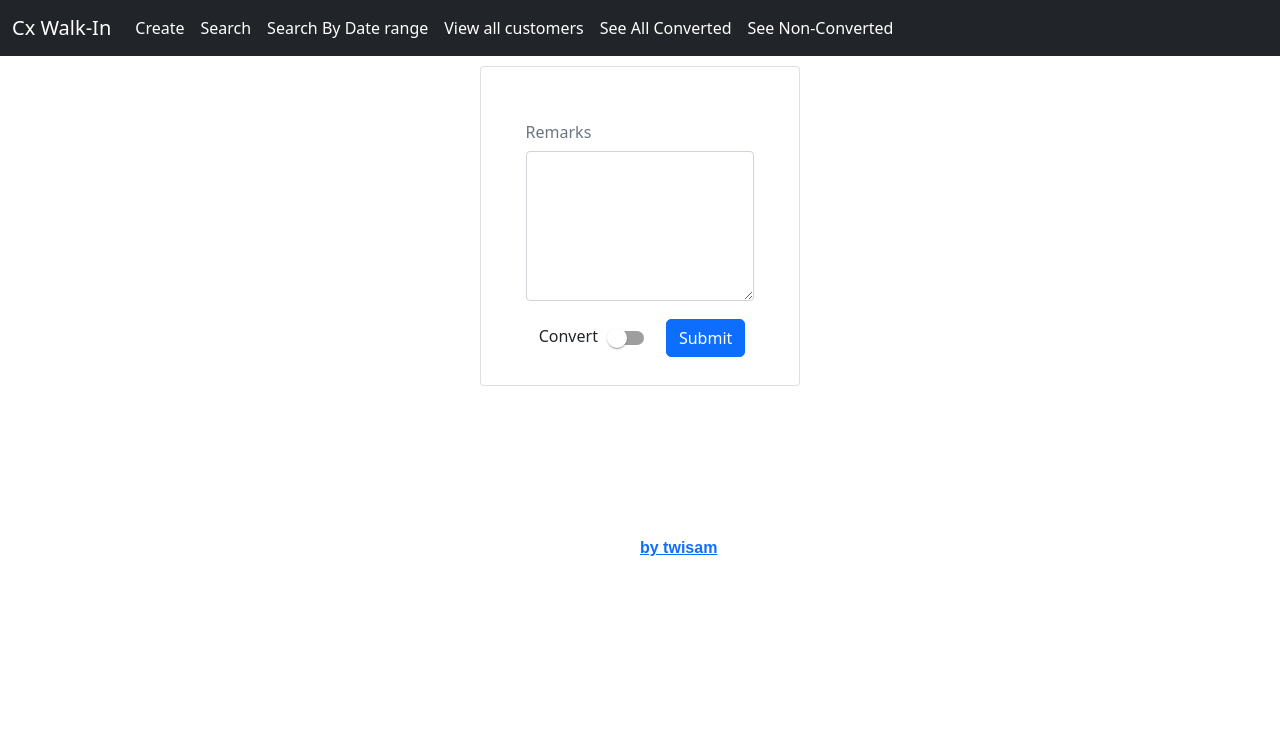
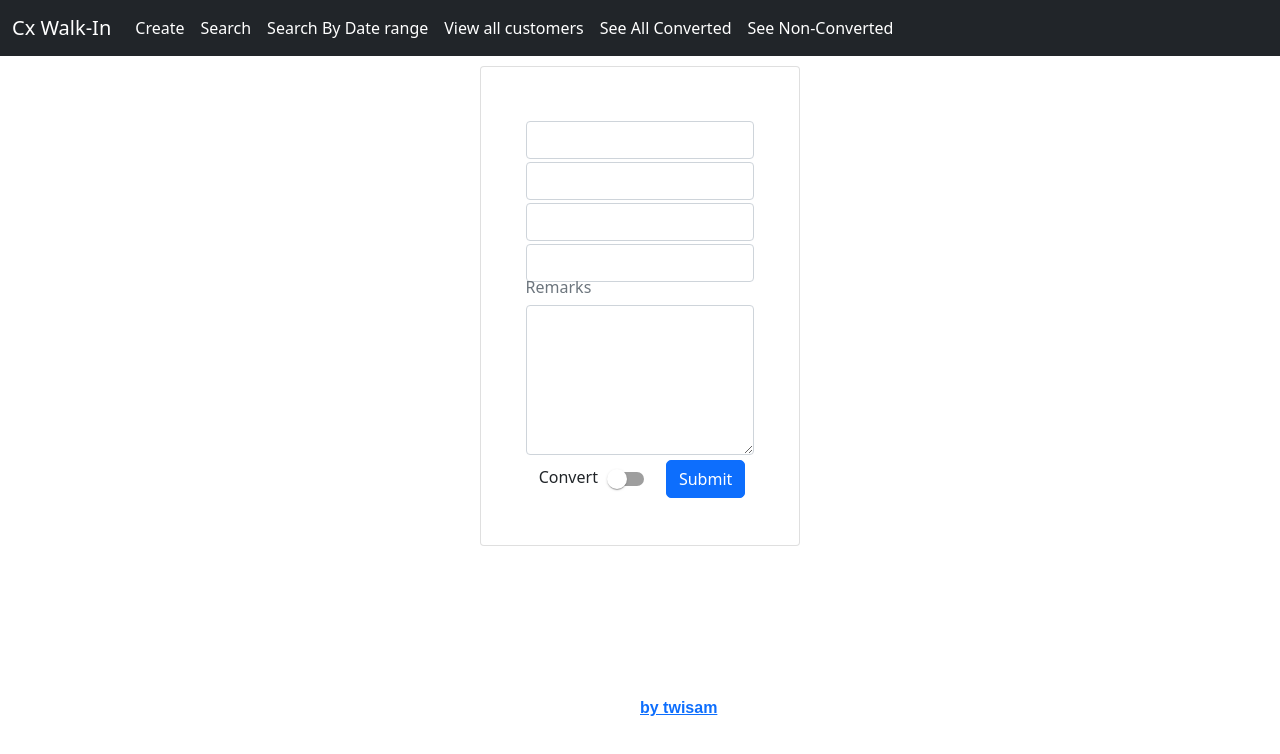
Before and after one commit to lennoxstark47/walkinregister, a React (Create React App) app: page /edit/1 in a window 1280 px wide. Shown: the top 754 px of the page. Built offline with nearby package versions, Linux system fonts and the light colour scheme; no server answers; a web font is replaced by a local one.

Commit message:
added edit for every field

```diff
--- a/src/components/Editcx.jsx
+++ b/src/components/Editcx.jsx
@@ -9,6 +9,9 @@ export default class Editcx extends Component {
 			remarks: '',
 			isConverted: null,
 			name: '',
+			phone: '',
+			address: '',
+			pin: '',
 		};
 	}
 
@@ -23,6 +26,9 @@ export default class Editcx extends Component {
 					remarks: res.data.remarks,
 					isConverted: res.data.isConverted,
 					name: res.data.name,
+					phone: res.data.phone,
+					address: res.data.address,
+					pin: res.data.pin,
 				});
 				console.log(res.data);
 			})
@@ -48,11 +54,36 @@ export default class Editcx extends Component {
 		}
 	};
 
+	onNameChange = (event) => {
+		this.setState({
+			name: event.target.value,
+		});
+	};
+
+	onAddressChange = (event) => {
+		this.setState({
+			address: event.target.value,
+		});
+	};
+
+	onPhoneChange = (event) => {
+		this.setState({
+			phone: event.target.value,
+		});
+	};
+
+	onPinChange = (event) => {
+		this.setState({
+			pin: event.target.value,
+		});
+	};
+
 	handleSubmit = (event) => {
 		event.preventDefault();
 		const updatedCx = {
 			remarks: this.state.remarks,
 			isConverted: this.state.isConverted,
+			name: this.state.name,
 		};
 
 		axios
@@ -85,7 +116,7 @@ export default class Editcx extends Component {
 					className='card'
 					style={{
 						width: '20rem',
-						height: '20rem',
+						height: '30rem',
 						marginTop: '10px',
 					}}>
 					<div className='card-body'>
@@ -105,6 +136,29 @@ export default class Editcx extends Component {
 								<div className='card-title'>
 									<h5>{this.state.name}</h5>
 								</div>
+								<input
+									className='form-control'
+									value={this.state.name}
+									onChange={this.onNameChange}
+								/>
+								<input
+									style={{ marginTop: '3px' }}
+									className='form-control'
+									value={this.state.phone}
+									onChange={this.onPhoneChange}
+								/>
+								<input
+									style={{ marginTop: '3px' }}
+									className='form-control'
+									value={this.state.address}
+									onChange={this.onAddressChange}
+								/>
+								<input
+									style={{ marginTop: '3px' }}
+									className='form-control'
+									value={this.state.pin}
+									onChange={this.onPinChange}
+								/>
 								<h6 className='card-subtitle mb-2 text-muted'>
 									Remarks
 								</h6>
@@ -123,7 +177,8 @@ export default class Editcx extends Component {
 									alignItems: 'center',
 									marginTop: '5px',
 								}}>
-								<div style={{ marginLeft: '5px' }}>
+								<div
+									style={{ marginLeft: '5px' }}>
 									{/* <button
 										type='button'
 										className='btn btn-primary'
@@ -132,14 +187,17 @@ export default class Editcx extends Component {
 									</button> */}
 									<span>Convert</span>
 									<Switch
-										checked={this.state.isConverted}
+										checked={
+											this.state.isConverted
+										}
 										onChange={this.onToggle}
 										inputProps={{
 											'aria-label': 'controlled',
 										}}
 									/>
 								</div>
-								<div style={{ marginLeft: '10px' }}>
+								<div
+									style={{ marginLeft: '10px' }}>
 									<button
 										type='button'
 										className='btn btn-primary'
```
Also changed, not shown: 1 other file (tests, documents, lock files or other folders).
